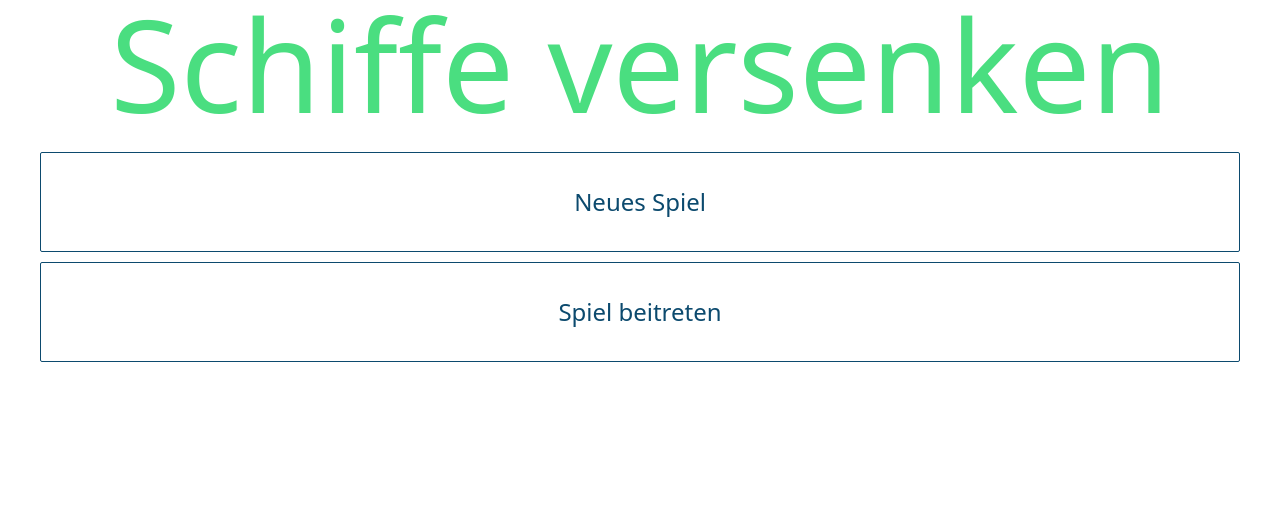
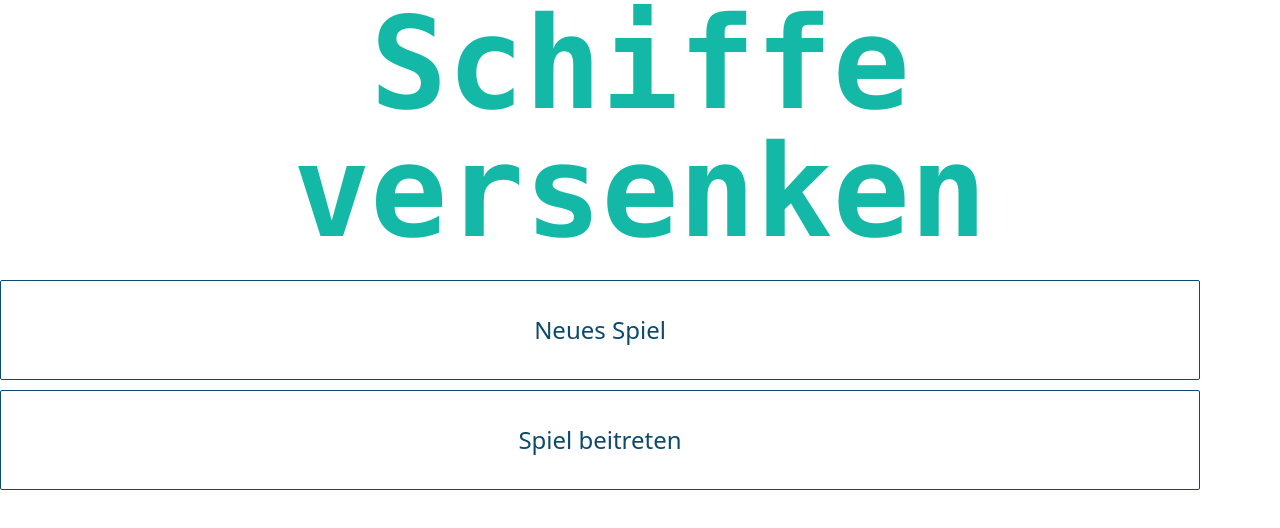
Before and after one commit to heckid18/SchiffeVersenken, a website: page src/main/webapp/index.html in a window 1280 px wide. Drawn offline with Linux system fonts and the light colour scheme.

Commit message:
styled index.html further

```diff
--- a/src/main/webapp/index.html
+++ b/src/main/webapp/index.html
@@ -6,7 +6,7 @@
     <link rel="stylesheet" href="tailwindcss.css"
 </head>
 <body>
-    <h1 class="text-9xl font-medium text-green-400 text-center">Schiffe versenken</h1><br>
+    <h1 class="text-9xl font-semibold font-mono text-teal-500 text-center">Schiffe versenken</h1><br>
     <button class="bg-transparent hover:bg-sky-800 hover:shadow-xl hover:text-sky-50 hover:rounded-xl hover:duration-150 text-sky-900 text-2xl rounded-sm border border-sky-900">Neues Spiel</button><br>
     <button class="bg-transparent hover:bg-sky-800 hover:shadow-xl hover:text-sky-50 hover:rounded-xl hover:duration-150 text-sky-900 text-2xl rounded-sm border border-sky-900" style="margin-top: 10px;">Spiel beitreten</button>
 </body>
--- a/src/main/webapp/style.css
+++ b/src/main/webapp/style.css
@@ -11,4 +11,5 @@ button {
 body {
     margin: auto;
     max-width: max-content;
+    /*background-image: url('../resources/Images/bg_battleship.jpg');*/
 }
```
Also changed, not shown: src/main/resources/Images/bg_battleship.jpg (added), src/main/webapp/tailwindcss.css, target/classes/Images/bg_battleship.jpg (added).
